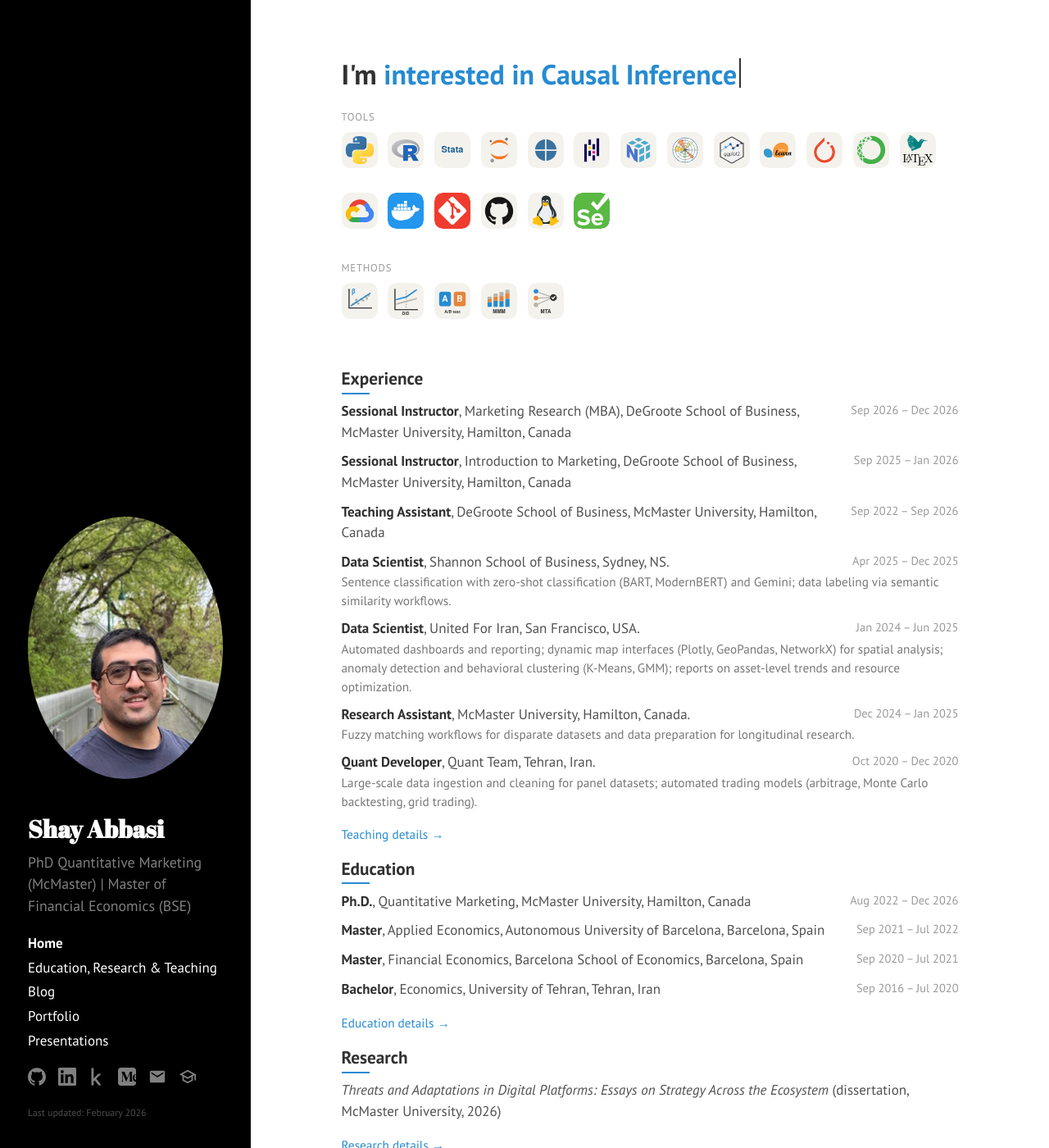
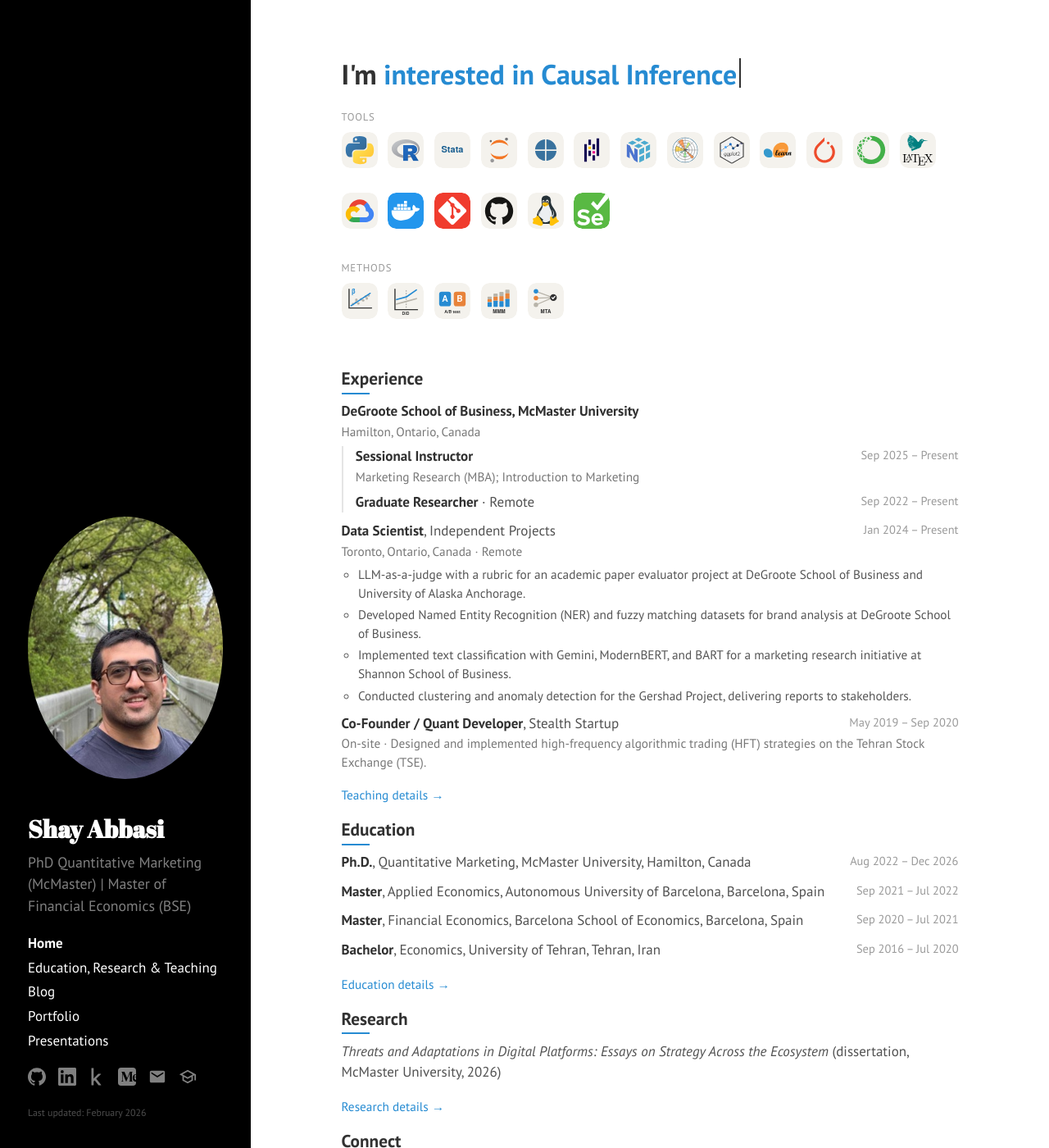
Before and after one commit to shayanAbbasi1995/shayanabbasi1995.github.io, a Jekyll site: the page built from index.html, in a window 1280 px wide and 1400 px high. Shown: the whole window at 82% size. Built offline with Jekyll 4.4.1, drawn with Linux system fonts in a browser that asks for light colours; the list of posts is cut into pages by our own code.

Commit message:
feat(home): restructure experience and update site headline
Group DeGroote roles under one organization, add Independent Projects and Stealth Startup entries, and drop older standalone roles.

Change the site title and tagline to Shay Abbasi - Data Scientist.

```diff
--- a/_config.yml
+++ b/_config.yml
@@ -3,8 +3,8 @@ highlighter: rouge
 
 permalink: pretty
 
-title: Shayan Abbasi
-tagline: 'Econometrist & Data Scientist'
+title: Shay Abbasi
+tagline: 'Data Scientist'
 description: 'PhD Quantitative Marketing (McMaster) | Master of Financial Economics (BSE)'
 url: https://shayanabbasi1995.github.io
 # Use "" for user/org site (repo username.github.io). If site is at .../repo-name/, set baseurl: "/repo-name"
--- a/_includes/head.html
+++ b/_includes/head.html
@@ -21,7 +21,7 @@
   <meta name="viewport" content="width=device-width, initial-scale=1.0, maximum-scale=1">
 
   {% if page.title == "Home" %}
-  <meta name="description" content="Econometrist and Data Scientist. PhD in Quantitative Marketing (McMaster), Master of Financial Economics (BSE). Research: value appropriation, privacy policy, Gen AI in the mobile app ecosystem.">
+  <meta name="description" content="Data Scientist. PhD in Quantitative Marketing (McMaster), Master of Financial Economics (BSE). Research: value appropriation, privacy policy, Gen AI in the mobile app ecosystem.">
   {% endif %}
 
   <title>
--- a/index.html
+++ b/index.html
@@ -30,36 +30,35 @@ title: Home
   <h2>Experience</h2>
   <ul class="cv-list">
     <li>
-      <span class="cv-when">Sep 2026 – Dec 2026</span>
-      <strong>Sessional Instructor</strong>, Marketing Research (MBA), DeGroote School of Business, McMaster University, Hamilton, Canada
+      <strong>DeGroote School of Business, McMaster University</strong>
+      <span class="cv-detail">Hamilton, Ontario, Canada</span>
+      <ul class="cv-roles">
+        <li>
+          <span class="cv-when">Sep 2025 – Present</span>
+          <strong>Sessional Instructor</strong>
+          <span class="cv-detail">Marketing Research (MBA); Introduction to Marketing</span>
+        </li>
+        <li>
+          <span class="cv-when">Sep 2022 – Present</span>
+          <strong>Graduate Researcher</strong> &middot; Remote
+        </li>
+      </ul>
     </li>
     <li>
-      <span class="cv-when">Sep 2025 – Jan 2026</span>
-      <strong>Sessional Instructor</strong>, Introduction to Marketing, DeGroote School of Business, McMaster University, Hamilton, Canada
+      <span class="cv-when">Jan 2024 – Present</span>
+      <strong>Data Scientist</strong>, Independent Projects
+      <span class="cv-detail">Toronto, Ontario, Canada &middot; Remote</span>
+      <ul class="cv-points">
+        <li>LLM-as-a-judge with a rubric for an academic paper evaluator project at DeGroote School of Business and University of Alaska Anchorage.</li>
+        <li>Developed Named Entity Recognition (NER) and fuzzy matching datasets for brand analysis at DeGroote School of Business.</li>
+        <li>Implemented text classification with Gemini, ModernBERT, and BART for a marketing research initiative at Shannon School of Business.</li>
+        <li>Conducted clustering and anomaly detection for the Gershad Project, delivering reports to stakeholders.</li>
+      </ul>
     </li>
     <li>
-      <span class="cv-when">Sep 2022 – Sep 2026</span>
-      <strong>Teaching Assistant</strong>, DeGroote School of Business, McMaster University, Hamilton, Canada
-    </li>
-    <li>
-      <span class="cv-when">Apr 2025 – Dec 2025</span>
-      <strong>Data Scientist</strong>, Shannon School of Business, Sydney, NS.
-      <span class="cv-detail">Sentence classification with zero-shot classification (BART, ModernBERT) and Gemini; data labeling via semantic similarity workflows.</span>
-    </li>
-    <li>
-      <span class="cv-when">Jan 2024 – Jun 2025</span>
-      <strong>Data Scientist</strong>, United For Iran, San Francisco, USA.
-      <span class="cv-detail">Automated dashboards and reporting; dynamic map interfaces (Plotly, GeoPandas, NetworkX) for spatial analysis; anomaly detection and behavioral clustering (K-Means, GMM); reports on asset-level trends and resource optimization.</span>
-    </li>
-    <li>
-      <span class="cv-when">Dec 2024 – Jan 2025</span>
-      <strong>Research Assistant</strong>, McMaster University, Hamilton, Canada.
-      <span class="cv-detail">Fuzzy matching workflows for disparate datasets and data preparation for longitudinal research.</span>
-    </li>
-    <li>
-      <span class="cv-when">Oct 2020 – Dec 2020</span>
-      <strong>Quant Developer</strong>, Quant Team, Tehran, Iran.
-      <span class="cv-detail">Large-scale data ingestion and cleaning for panel datasets; automated trading models (arbitrage, Monte Carlo backtesting, grid trading).</span>
+      <span class="cv-when">May 2019 – Sep 2020</span>
+      <strong>Co-Founder / Quant Developer</strong>, Stealth Startup
+      <span class="cv-detail">On-site &middot; Designed and implemented high-frequency algorithmic trading (HFT) strategies on the Tehran Stock Exchange (TSE).</span>
     </li>
   </ul>
   <p class="more-link"><a href="education-research-teaching/#teaching">Teaching details &rarr;</a></p>
--- a/public/css/motion.css
+++ b/public/css/motion.css
@@ -258,6 +258,29 @@ a.sidebar-nav-item:hover {
   color: #777;
 }
 
+/* Several roles under one organization, and bullet points under one role. */
+.cv-roles {
+  list-style: none;
+  margin: .4rem 0 0;
+  padding-left: .9rem;
+  border-left: 2px solid #e5e5e5;
+}
+
+.cv-roles li {
+  margin-bottom: .4rem;
+}
+
+.cv-points {
+  margin: .3rem 0 0;
+  padding-left: 1.2rem;
+  font-size: .9rem;
+  color: #555;
+}
+
+.cv-points li {
+  margin-bottom: .2rem;
+}
+
 .more-link {
   font-size: .9rem;
 }
```
